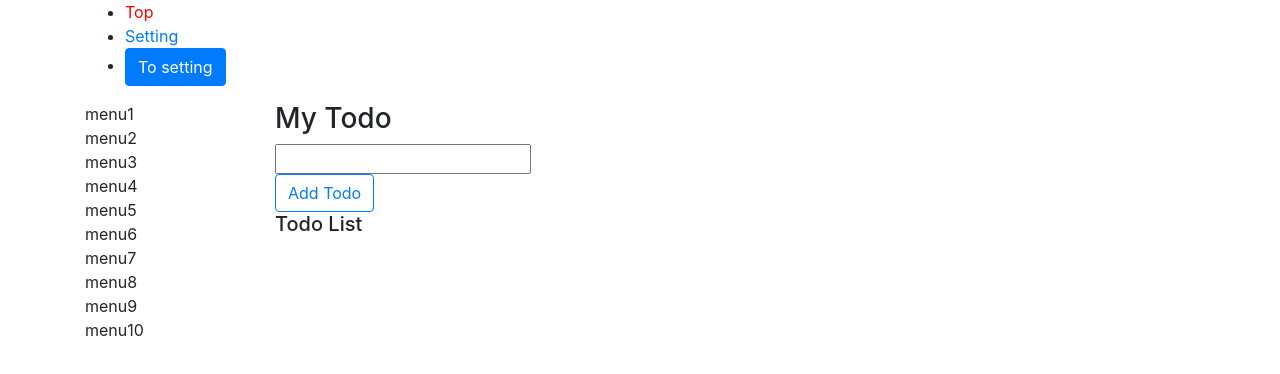
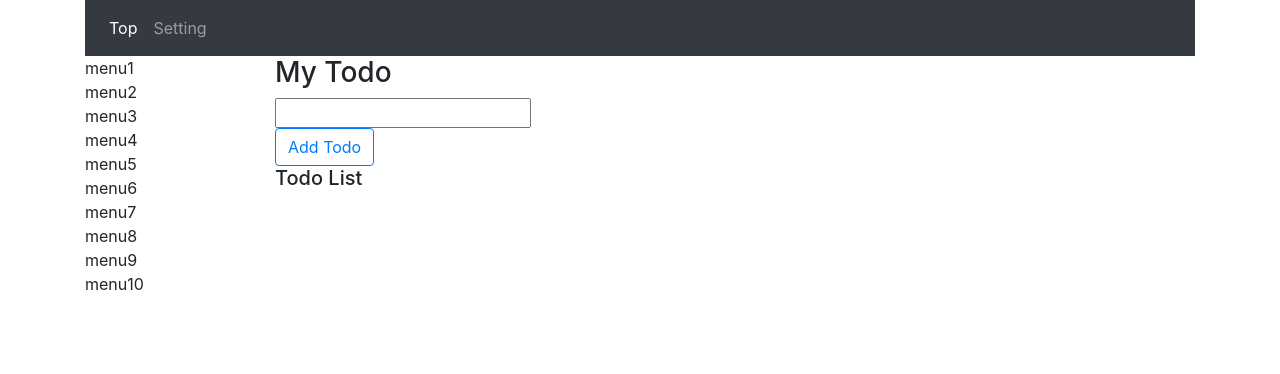
Before and after one commit to Y-Suzaki/react-js-sample, a React (Create React App) app in the folder front-app/react-redux-todo/: page / in a window 1280 px wide. Shown: the top 374 px of the page. Built offline with nearby package versions, Linux system fonts and the light colour scheme.

Commit message:
Add Navivar components.

```diff
--- a/front-app/react-redux-todo/src/App.js
+++ b/front-app/react-redux-todo/src/App.js
@@ -27,7 +27,7 @@ class App extends React.Component {
     render() {
         return (
             <Container>
-                <Row>
+                <Row noGutters={true}>
                     <Col>
                         <Header/>
                     </Col>
--- a/front-app/react-redux-todo/src/components/Header.js
+++ b/front-app/react-redux-todo/src/components/Header.js
@@ -1,17 +1,20 @@
 import React from 'react';
 import { Link, NavLink } from "react-router-dom";
 import {Button} from "react-bootstrap";
-
+import Nav from 'react-bootstrap/Nav'
+import Navbar from 'react-bootstrap/Navbar'
 
 class Header extends React.Component {
     render() {
         return (
             <div>
-                <ul>
-                    <li><NavLink activeStyle={{color: 'red'}} exact={true} to='/'>Top</NavLink></li>
-                    <li><NavLink activeStyle={{color: 'red'}} to='/setting'>Setting</NavLink></li>
-                    <li><Button onClick={this.props.pushSettingClicked}>To setting</Button></li>
-                </ul>
+                <Navbar bg="dark" variant="dark">
+                    <Nav className="mr-auto" defaultActiveKey="link-1">
+                        <Nav.Link as={Link} to='/' exact={true} eventKey="link-1">Top</Nav.Link>
+                        <Nav.Link as={Link} to='/setting' eventKey="link-2">Setting</Nav.Link>
+                    </Nav>
+                </Navbar>
+                {/*<Button onClick={this.props.pushSettingClicked}>To setting</Button>*/}
             </div>
         )
     }
```
